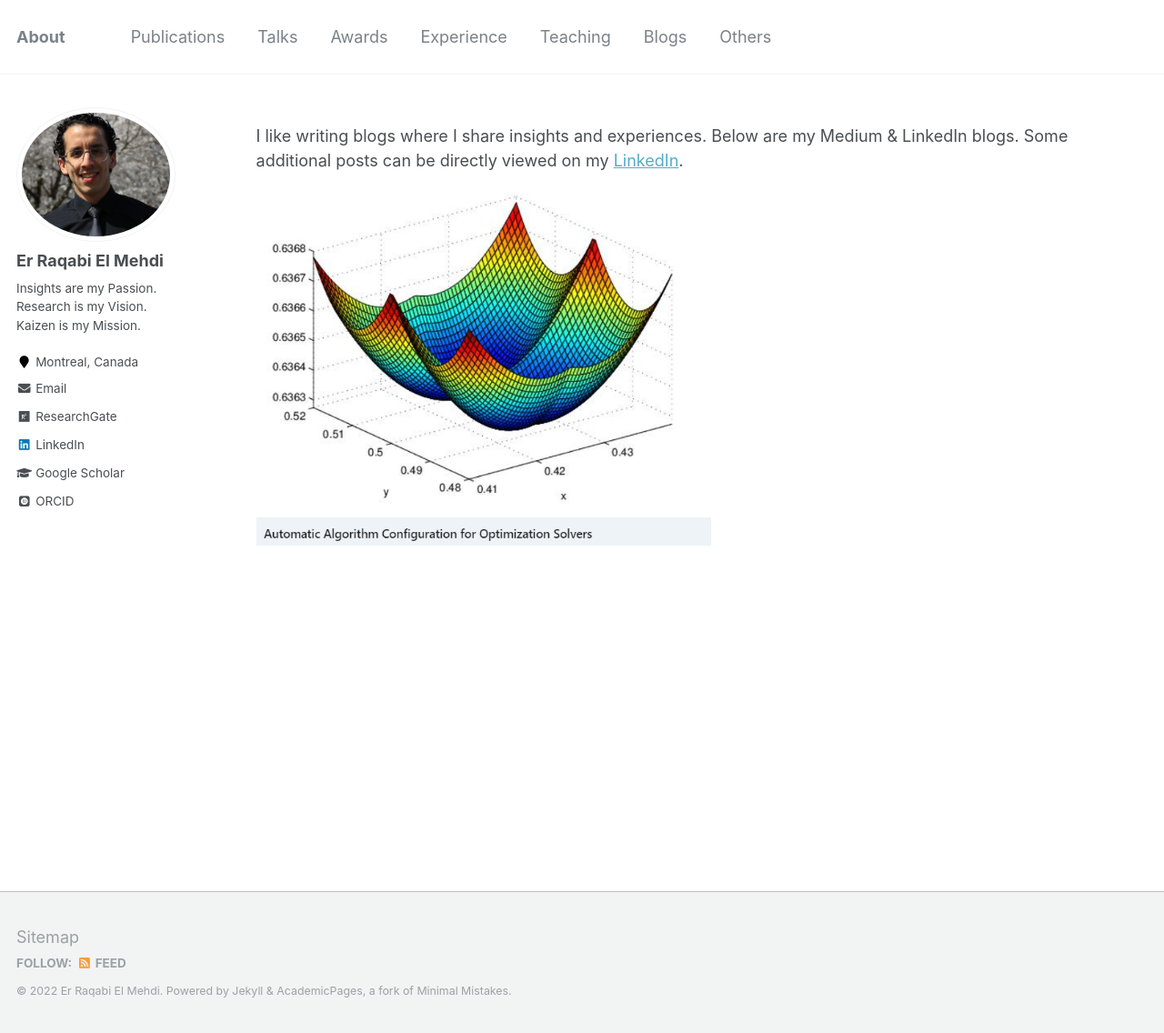
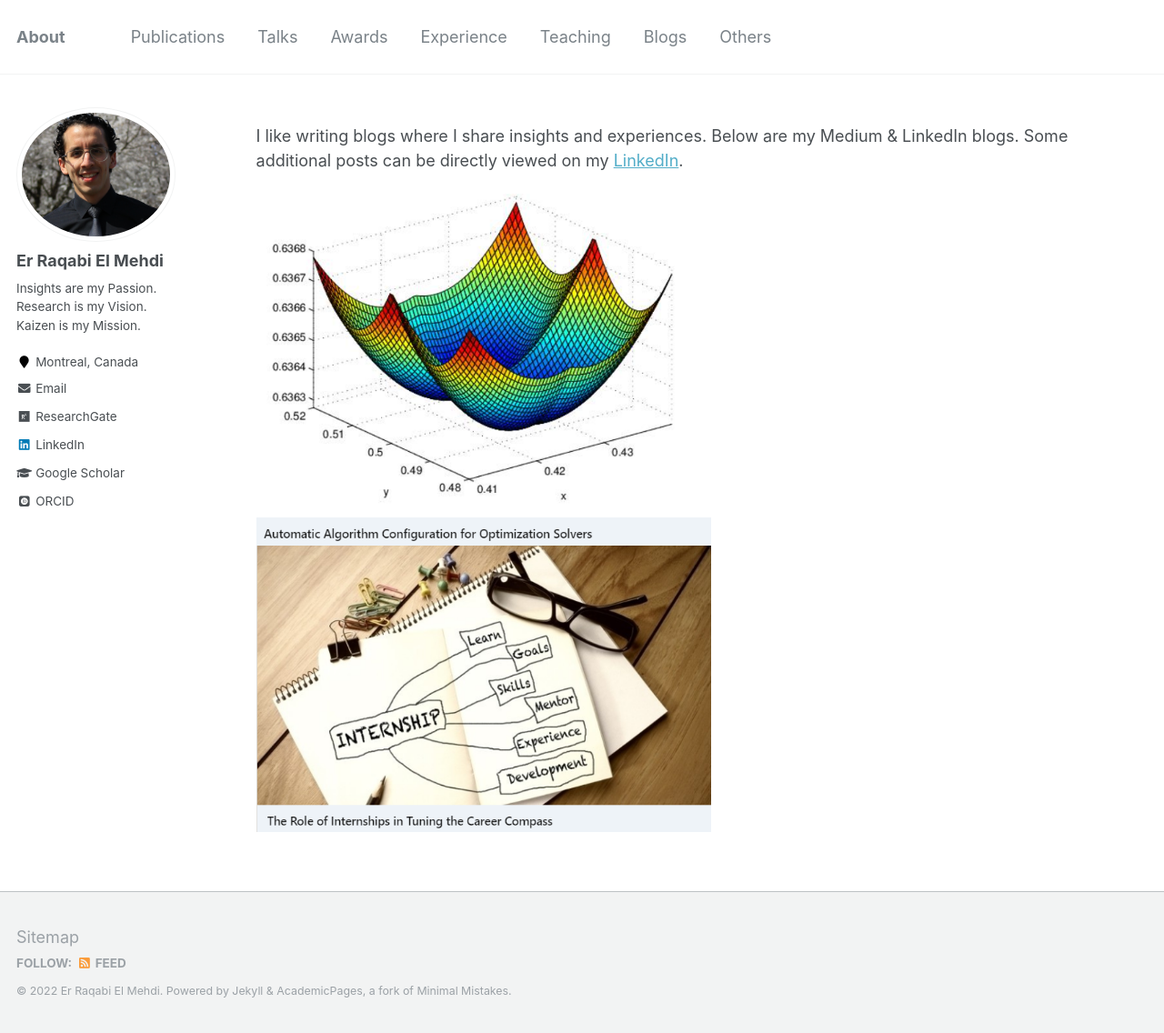
Before and after one commit to RqbMedi/rqbmedi.github.io, a Jekyll site: the page built from _pages/portfolio.md, in a window 1280 px wide and 1136 px high. Shown: the whole window at 91% size. Built offline with Jekyll 4.4.1, drawn with Linux system fonts in a browser that asks for light colours; some web fonts are replaced.

Commit message:
Initial Commit

```diff
--- a/_pages/portfolio.md
+++ b/_pages/portfolio.md
@@ -7,4 +7,4 @@ author_profile: true
 
 I like writing blogs where I share insights and experiences. Below are my Medium & LinkedIn blogs. Some additional posts can be directly viewed on my [LinkedIn](https://www.linkedin.com/in/rqbmedi).
 
-[<img src="http://rqbmedi.github.io/images/Medium_Article_14.png" width="500" height="500" />](https://erraqabielmehdi.medium.com/automatic-algorithm-configuration-for-optimization-solvers-66ac3861a233)
+[<img src="http://rqbmedi.github.io/images/Medium_Article_14.png" width="500" height="500" />](https://erraqabielmehdi.medium.com/automatic-algorithm-configuration-for-optimization-solvers-66ac3861a233) [<img src="http://rqbmedi.github.io/images/LinkedIn_Article_18.png" width="500" height="500" />](https://www.linkedin.com/pulse/role-internships-tuning-career-compass-er-raqabi-el-mehdi-%E3%83%A9%E3%82%AB%E3%83%93-%E3%83%A1%E3%83%87%E3%82%A3/)
```
Also changed, not shown: images/LinkedIn_Article_18.png (added).
